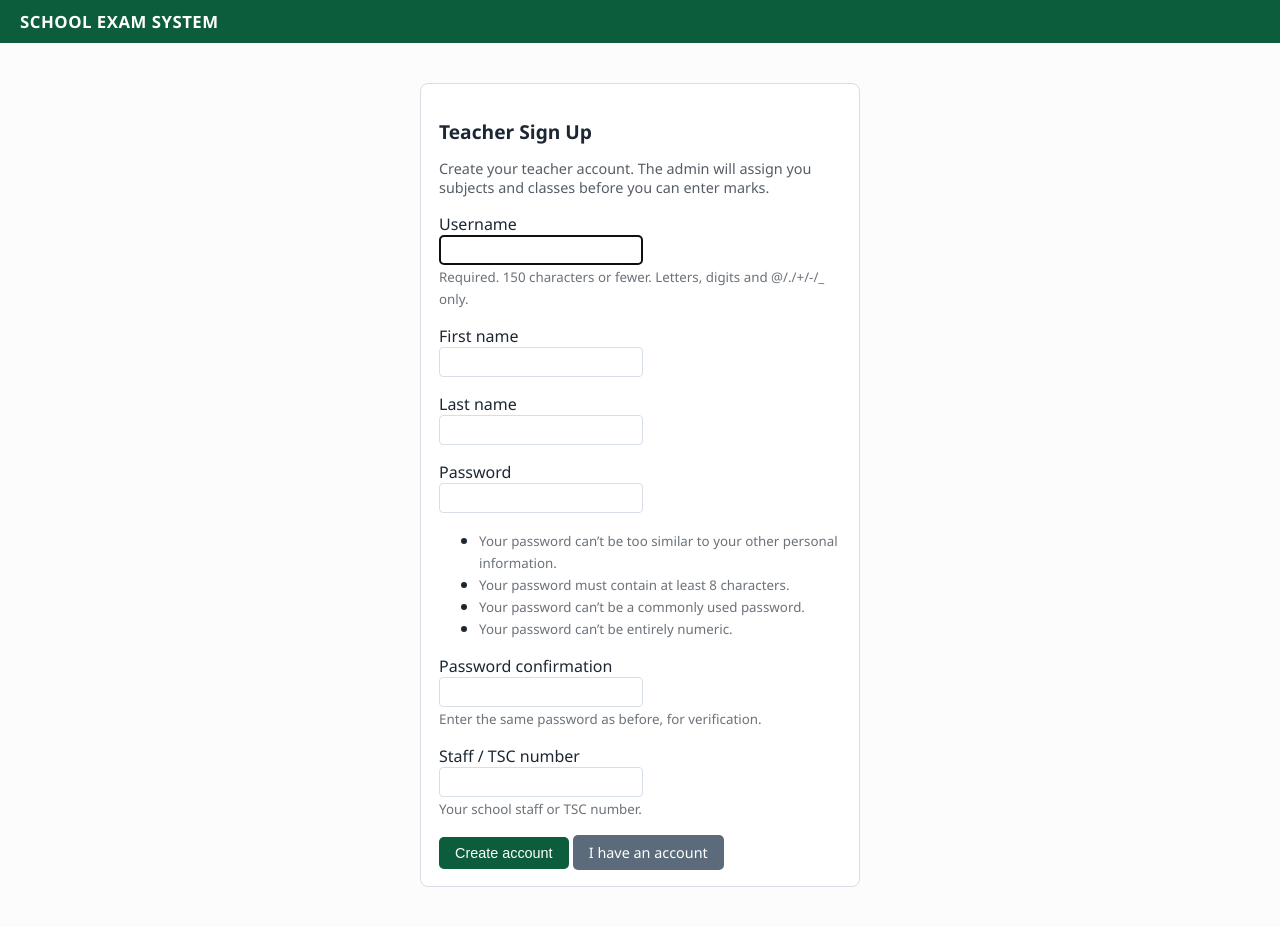
After one commit to francklinegabs/school-exam-system, a Django app: page /accounts/signup/ in a window 1280 px wide. The commit adds this page. Run offline with Django 5.2, Linux system fonts and the light colour scheme.

Commit message:
Add teacher self-service sign-up
Sign-up form creates the User + Teacher profile (unique staff number),
logs the new teacher in, and links from the login page. New accounts
cannot enter marks until the admin assigns subjects and classes.

Co-Authored-By: Claude Fable 5 <noreply@anthropic.com>

```diff
--- /dev/null
+++ b/exams/forms.py
@@ -0,0 +1,31 @@
+from django import forms
+from django.contrib.auth.forms import UserCreationForm
+from django.contrib.auth.models import User
+
+from .models import Teacher
+
+
+class TeacherSignUpForm(UserCreationForm):
+    first_name = forms.CharField(max_length=150)
+    last_name = forms.CharField(max_length=150)
+    staff_no = forms.CharField(
+        max_length=20, label="Staff / TSC number",
+        help_text="Your school staff or TSC number.")
+
+    class Meta(UserCreationForm.Meta):
+        model = User
+        fields = ("username", "first_name", "last_name")
+
+    def clean_staff_no(self):
+        staff_no = self.cleaned_data["staff_no"].strip()
+        if Teacher.objects.filter(staff_no__iexact=staff_no).exists():
+            raise forms.ValidationError(
+                "A teacher with this staff number is already registered.")
+        return staff_no
+
+    def save(self, commit=True):
+        user = super().save(commit=commit)
+        if commit:
+            Teacher.objects.create(user=user,
+                                   staff_no=self.cleaned_data["staff_no"])
+        return user
--- a/exams/templates/registration/login.html
+++ b/exams/templates/registration/login.html
@@ -9,6 +9,7 @@
     <p><label>Username<br>{{ form.username }}</label></p>
     <p><label>Password<br>{{ form.password }}</label></p>
     <button class="btn" type="submit">Log in</button>
+    <a class="btn secondary" href="{% url 'signup' %}">Sign up</a>
   </form>
 </div>
 {% endblock %}
--- /dev/null
+++ b/exams/templates/registration/signup.html
@@ -0,0 +1,23 @@
+{% extends "exams/base.html" %}
+{% block title %}Sign up{% endblock %}
+{% block content %}
+<div class="card" style="max-width: 440px; margin: 40px auto;">
+  <h2>Teacher Sign Up</h2>
+  <p style="opacity:.75; font-size:.9rem">Create your teacher account. The admin
+  will assign you subjects and classes before you can enter marks.</p>
+  <form method="post">
+    {% csrf_token %}
+    {% for field in form %}
+      <p>
+        <label>{{ field.label }}<br>{{ field }}</label>
+        {% if field.help_text %}<br><small style="opacity:.65">{{ field.help_text }}</small>{% endif %}
+        {% for error in field.errors %}
+          <br><small class="msg error" style="display:inline-block; padding:3px 8px">{{ error }}</small>
+        {% endfor %}
+      </p>
+    {% endfor %}
+    <button class="btn" type="submit">Create account</button>
+    <a class="btn secondary" href="{% url 'login' %}">I have an account</a>
+  </form>
+</div>
+{% endblock %}
--- a/exams/urls.py
+++ b/exams/urls.py
@@ -4,6 +4,7 @@ from . import views
 
 urlpatterns = [
     path("", views.dashboard, name="dashboard"),
+    path("accounts/signup/", views.signup, name="signup"),
     path("entry/<int:assignment_id>/<int:exam_id>/", views.mark_entry,
          name="mark_entry"),
     path("results/class/<int:classroom_id>/<int:exam_id>/",
--- a/exams/views.py
+++ b/exams/views.py
@@ -1,14 +1,31 @@
 from decimal import Decimal, InvalidOperation
 
 from django.contrib import messages
+from django.contrib.auth import login
 from django.contrib.auth.decorators import login_required
 from django.core.exceptions import PermissionDenied
 from django.db import transaction
 from django.shortcuts import get_object_or_404, redirect, render
 
+from .forms import TeacherSignUpForm
 from .models import (ClassRoom, Exam, Mark, Student, Subject, Teacher,
                      TeachingAssignment)
 from .results import class_results, form_results, student_report
+
+
+def signup(request):
+    if request.user.is_authenticated:
+        return redirect("dashboard")
+    form = TeacherSignUpForm(request.POST or None)
+    if request.method == "POST" and form.is_valid():
+        user = form.save()
+        login(request, user)
+        messages.success(
+            request,
+            "Welcome! Your teacher account is ready. The admin will assign "
+            "you subjects and classes before you can enter marks.")
+        return redirect("dashboard")
+    return render(request, "registration/signup.html", {"form": form})
 
 
 def _teacher_or_none(user) -> Teacher | None:
```
Also changed, not shown: exams/tests.py (+40 -0 lines).
